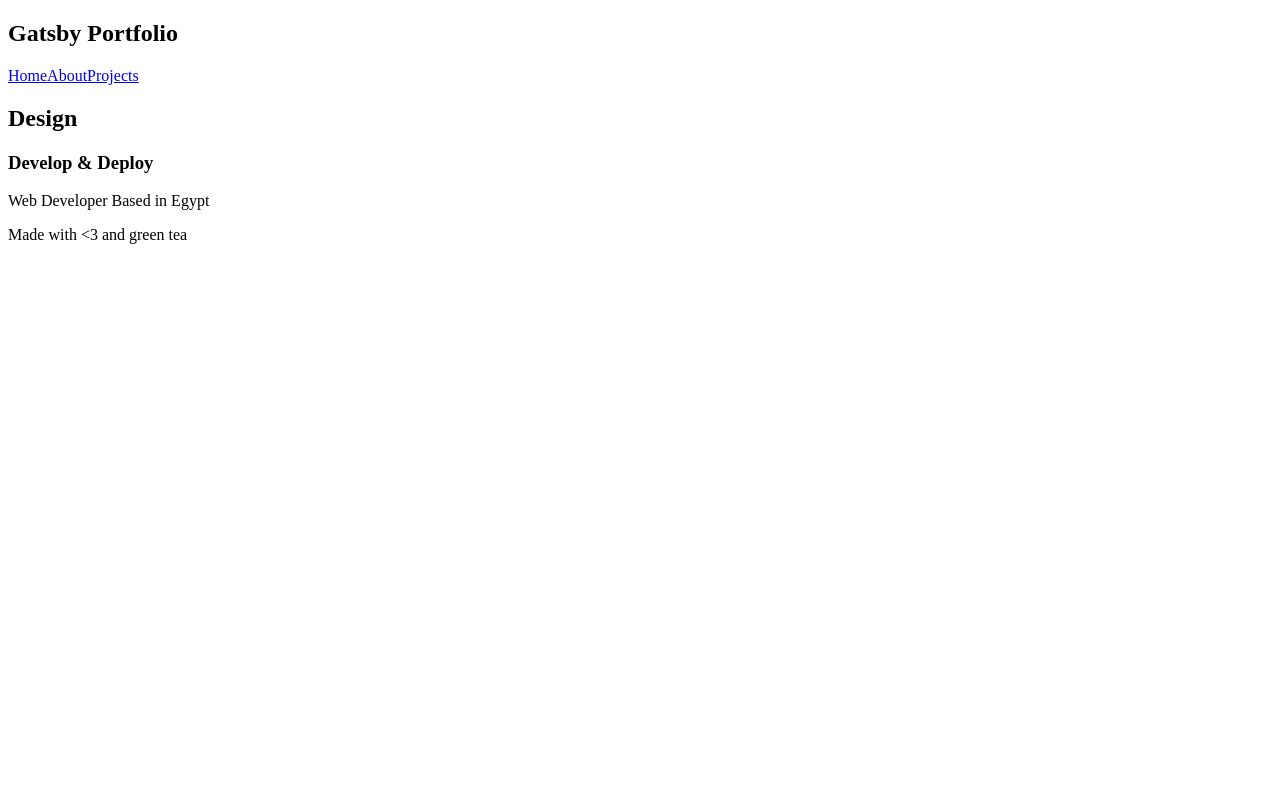
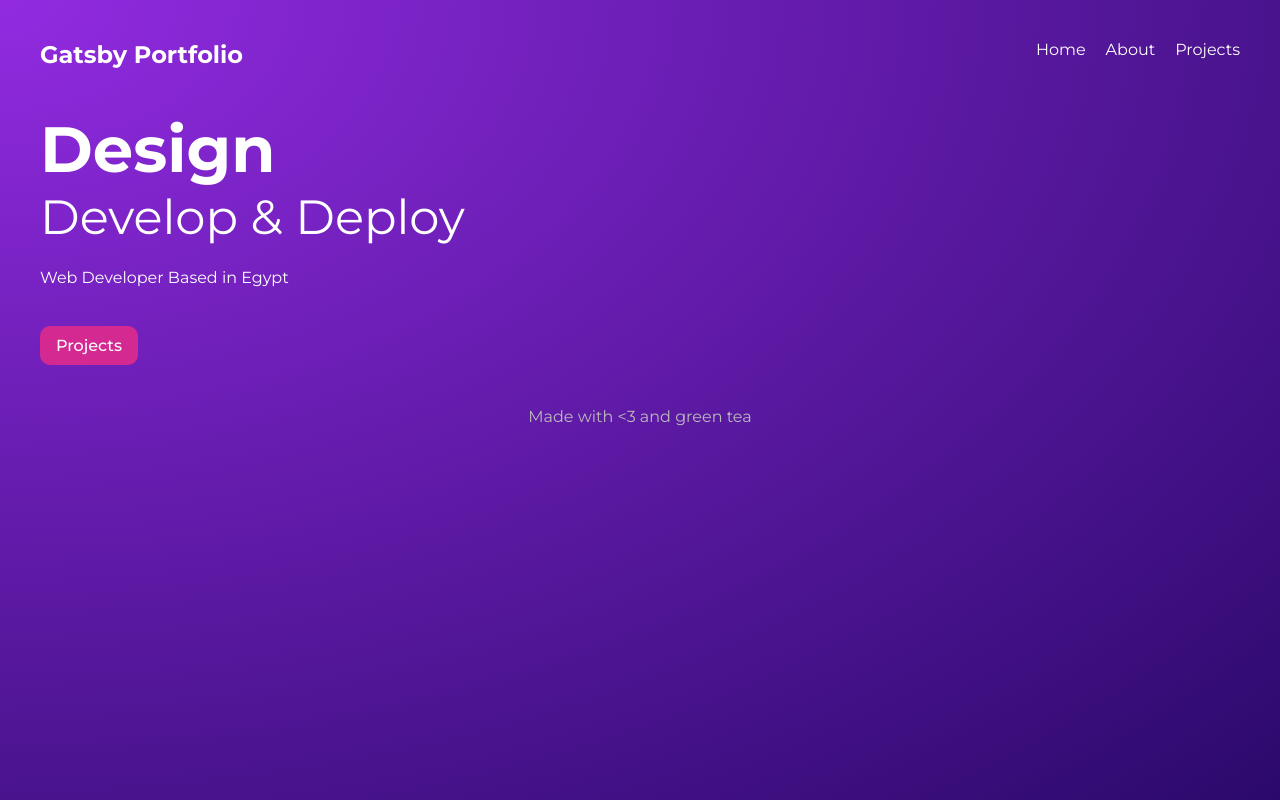
Before and after one commit to mazenadel19/Gatsby-Portfolio, a Gatsby site: page / in a window 1280 px wide. Built offline with nearby package versions, Linux system fonts and the light colour scheme; Gatsby itself is replaced by a stand-in of ours.

Commit message:
working on styles

```diff
--- a/gatsby-config.js
+++ b/gatsby-config.js
@@ -7,4 +7,5 @@
 module.exports = {
   /* Your site config here */
   plugins: [],
+
 }
--- a/package.json
+++ b/package.json
@@ -11,7 +11,8 @@
     "start": "gatsby develop",
     "serve": "gatsby serve",
     "clean": "gatsby clean",
-    "test": "echo \"Write tests! -> https://gatsby.dev/unit-testing\" && exit 1"
+    "test": "echo \"Write tests! -> https://gatsby.dev/unit-testing\" && exit 1",
+    "tgg":"gatsby develop --open"
   },
   "dependencies": {
     "gatsby": "^4.9.3",
--- a/src/components/Footer.jsx
+++ b/src/components/Footer.jsx
@@ -1,4 +1,3 @@
-import { Link } from "gatsby"
 import React from "react"
 
 const Navbar = () => (
--- a/src/components/Layout.jsx
+++ b/src/components/Layout.jsx
@@ -1,6 +1,9 @@
 import React from "react"
+//Components
 import Footer from "./Footer"
 import Navbar from "./Navbar"
+// Global Styles
+import "../styles/global.css"
 
 const Layout = ({ children }) => (
   <div className="layout">
--- a/src/components/Navbar.jsx
+++ b/src/components/Navbar.jsx
@@ -4,7 +4,7 @@
 const Navbar = () => (
   <nav>
     <h1>Gatsby Portfolio</h1>
-    <div className="Links">
+    <div className="links">
       <Link to="/">Home</Link>
       <Link to="/about">About</Link>
       <Link to="/projects">Projects</Link>
--- a/src/pages/index.js
+++ b/src/pages/index.js
@@ -1,12 +1,22 @@
+import { Link } from 'gatsby'
 import React from "react"
-import Layout from '../components/Layout';
+import Layout from "../components/Layout"
+//styles
+// @ts-ignore
+import { header,btn } from "../styles/home.module.css"
 
 export default function Home() {
+
   return (
     <Layout>
-      <h2>Design</h2>
-      <h3>Develop & Deploy</h3>
-      <p>Web Developer Based in Egypt</p>
+      <section className={header}>
+        <div>
+          <h2>Design</h2>
+          <h3>Develop & Deploy</h3>
+          <p>Web Developer Based in Egypt</p>
+          <Link className={btn} to='/projects'>Projects</Link>
+        </div>
+      </section>
     </Layout>
   )
 }
--- /dev/null
+++ b/src/styles/global.css
@@ -0,0 +1,50 @@
+@import url('https://fonts.googleapis.com/css2?family=Montserrat:wght@300;400;500;700&display=swap');
+
+* {
+  margin: 0;
+  padding: 0;
+  text-decoration: none;
+  font-family: "Montserrat";
+  color: white;
+}
+html, body {
+  min-height: 100%;
+}
+body {
+  background: radial-gradient(at top left, rgba(146,43,225,1) 0%, rgba(43,9,107,1) 100%);
+  background-repeat: no-repeat;
+}
+p {
+  margin: 16px auto;
+  line-height: 1.5em;
+}
+
+/* layout & nav */
+.layout {
+  max-width: 1200px;
+  margin: 0 auto;
+}
+nav {
+  display: grid;
+  grid-template-columns: 1fr 1fr;
+  margin: 40px auto;
+}
+nav .links {
+  display: inline-block;
+  text-align: right;
+}
+nav a {
+  display: inline-block;
+  margin-left: 20px;
+  font-weight: 400;
+  padding-bottom: 8px;
+  border-bottom: 3px solid transparent;
+}
+nav a:hover {
+  border-color: white;
+}
+footer p{
+  text-align: center;
+  color: #bbb;
+  margin: 40px auto;
+}
--- /dev/null
+++ b/src/styles/home.module.css
@@ -0,0 +1,22 @@
+.header {
+  display: grid;
+  grid-template-columns: 1fr 1fr;
+  grid-gap: 40px;
+  align-items: center;
+}
+.header h2 {
+  font-size: 4em;
+}
+.header h3 {
+  font-size: 3em;
+  font-weight: 400;
+  margin-bottom: 20px;
+}
+.btn {
+  display: inline-block;
+  background: #D42990;
+  padding: 10px 16px;
+  border-radius: 10px;
+  margin-top: 20px;
+  font-weight: 500;
+}
```
Also changed, not shown: jsconfig.json (added, +7 -0 lines), src/pages/projects/index.jsx (+7 -2 lines), src/styles/portfolio.module.css (added, +11 -0 lines).
